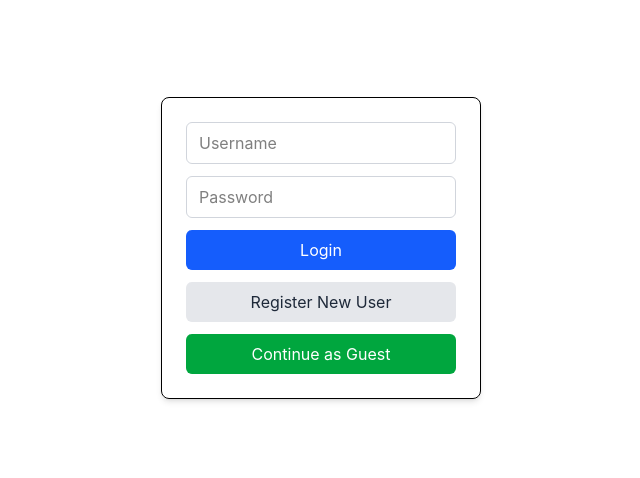
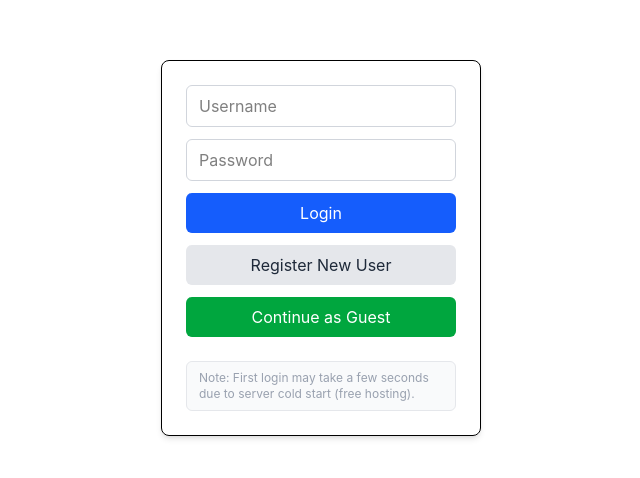
Before and after one commit to leslie628/task-web-app, a React (Vite) app: page /login in a window 1280 px wide. Shown: the part 152-630 px from the top of the page, without its empty margins (319-959 px from the left). Built offline with nearby package versions, Linux system fonts and the light colour scheme; no server answers.

Commit message:
added a note to login page to explain first login more time due to server cold start

```diff
--- a/src/components/Login.jsx
+++ b/src/components/Login.jsx
@@ -72,6 +72,12 @@ const Login = () => {
         >
           Continue as Guest
         </button>
+        <div class="mt-6 flex justify-center">
+          <div class="text-xs text-gray-400 bg-gray-50 border border-gray-200 px-3 py-2 rounded-md">
+            Note: First login may take a few seconds due to server cold start
+            (free hosting).
+          </div>
+        </div>
       </div>
       {loading && (
         <div className="absolute inset-0 flex flex-col items-center justify-center bg-white/60 backdrop-blur-sm z-50">
```
